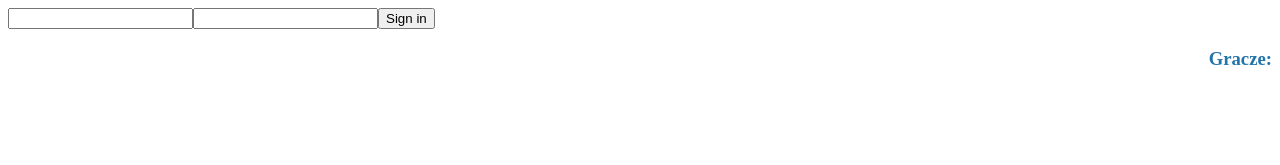
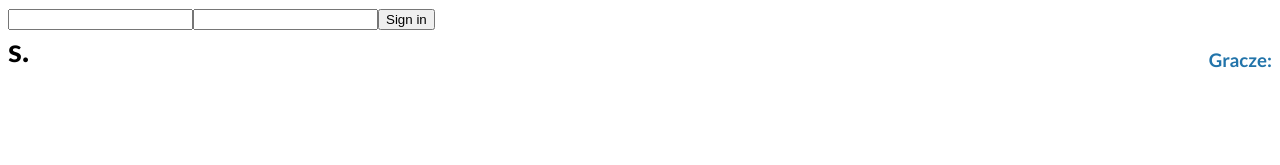
Before and after one commit to kfurmann/pracujworkshop, an Angular app: page / in a window 1280 px wide. Shown: the top 165 px of the page. Built offline with nearby package versions, Linux system fonts and the light colour scheme.

Commit message:
nice font etc

```diff
--- a/src/app/app.component.html
+++ b/src/app/app.component.html
@@ -9,6 +9,8 @@
 </form>
 
 <div class="main">
+  <app-seconds-left
+  [until]="game?.endsOn"></app-seconds-left>
   <div>
     <div class="question">
       <h1>{{game?.question}}</h1>
--- a/src/app/app.component.ts
+++ b/src/app/app.component.ts
@@ -1,6 +1,6 @@
 import { Component } from '@angular/core';
 import { WebSocketService } from '../services/websocket.service';
-import { HttpClient } from '@angular/common/http';
+import { HttpClient, HttpHeaders } from '@angular/common/http';
 import { SocketMessageTypes } from '../interfaces/message';
 
 @Component({
@@ -10,7 +10,6 @@ import { SocketMessageTypes } from '../interfaces/message';
 })
 export class AppComponent {
   title = 'app';
-
   public password = '';
 
   public player = {
@@ -18,19 +17,23 @@ export class AppComponent {
   };
 
   public playerRegistered = false;
+
   public players: any[] = [];
   public game: any;
   public archivedGames: any[] = [];
   public token = '';
+  public myAnswer: string;
 
-  public myAnswer: string;
+  private URL = 'http://localhost:3000/api';
+  private wsURL= 'ws://localhost:3000';
+  private secureHeaders = new HttpHeaders();
 
   constructor(private websocketService: WebSocketService,
               private http: HttpClient) {
   }
 
   public signIn() {
-    this.http.post('http://hidden-river-41453.herokuapp.com/api/player', {
+    this.http.post(this.URL + '/player', {
       id: this.player.name,
       password: this.password
     })
@@ -40,15 +43,19 @@ export class AppComponent {
         this.playerRegistered = true;
         this.token = response.token;
 
+        this.secureHeaders = this.secureHeaders.set('Authorization', 'Bearer ' + this.token);
+
         this.connect();
       });
   }
 
   public answer() {
-    console.log(this.player.name);
-    this.http.post('http://hidden-river-41453.herokuapp.com/api/game/play/answer', {
+    console.log(this.player.name, this.secureHeaders);
+    this.http.post(this.URL + '/game/play/answer', {
       playerId: this.player.name,
       answer: this.myAnswer
+    }, {
+      headers: this.secureHeaders
     }).subscribe((response: any) => {
       console.log('answered?', response);
     });
@@ -61,7 +68,7 @@ export class AppComponent {
   }
 
   private connect() {
-    const socket = this.websocketService.connect('ws://hidden-river-41453.herokuapp.com/', this.token);
+    const socket = this.websocketService.connect(this.wsURL, this.token);
 
     socket.subscribe((message) => {
       if (message.type === SocketMessageTypes.PLAYER) {
@@ -73,6 +80,7 @@ export class AppComponent {
           this.archivedGames.unshift(this.game);
         }
         this.game = message.body.game;
+        this.game.endsOn = new Date(this.game.endsOn);
         this.myAnswer = '';
       } else if (message.type === SocketMessageTypes.SOLUTION) {
         if (this.game) {
--- a/src/app/app.module.ts
+++ b/src/app/app.module.ts
@@ -5,6 +5,7 @@ import { AppComponent } from './app.component';
 import { WebSocketService } from '../services/websocket.service';
 import { FormsModule } from '@angular/forms';
 import { HttpClientModule } from '@angular/common/http';
+import { TimeModule } from './time/time.module';
 
 @NgModule({
   declarations: [
@@ -13,7 +14,8 @@ import { HttpClientModule } from '@angular/common/http';
   imports: [
     BrowserModule,
     FormsModule,
-    HttpClientModule
+    HttpClientModule,
+    TimeModule
   ],
   providers: [
     WebSocketService
--- /dev/null
+++ b/src/app/seconds-left/seconds-left.component.css
@@ -0,0 +1,6 @@
+:host {
+    min-width: 120px;
+
+    font-size: 2rem;
+    font-weight: 700;
+}
--- /dev/null
+++ b/src/app/seconds-left/seconds-left.component.html
@@ -0,0 +1,3 @@
+<span>
+  {{ secondsLeft }} s.
+</span>
--- /dev/null
+++ b/src/app/seconds-left/seconds-left.component.ts
@@ -0,0 +1,50 @@
+import { Component, Input, OnChanges, OnInit, SimpleChanges } from '@angular/core';
+import { Observable } from 'rxjs/Observable';
+import 'rxjs/add/observable/interval';
+import 'rxjs/add/operator/take';
+import { Subscription } from 'rxjs/Subscription';
+import 'rxjs/add/operator/startWith';
+
+@Component({
+  selector: 'app-seconds-left',
+  templateUrl: './seconds-left.component.html',
+  styleUrls: ['./seconds-left.component.css']
+})
+export class SecondsLeftComponent implements OnInit, OnChanges {
+
+  @Input() public readonly until: Date;
+
+  public secondsLeft: number;
+
+  private intervalSubscription: Subscription;
+
+  constructor() {
+  }
+
+  ngOnInit() {
+  }
+
+  ngOnChanges(ch: SimpleChanges): void {
+
+    console.log(ch);
+    if (ch['until'].currentValue) {
+
+      let left = Math.floor((ch['until'].currentValue.getTime() - (new Date()).getTime()) / 1000  );
+
+      console.log(left);
+
+      if (this.intervalSubscription) {
+        this.intervalSubscription.unsubscribe();
+      }
+
+      this.intervalSubscription = Observable.interval(100)
+        .startWith(Math.round(left))
+        .take(Math.round(left * 10))
+        .subscribe(() => {
+          left -= .1;
+          this.secondsLeft = Math.round(left);
+        });
+    }
+  }
+
+}
--- a/src/styles.css
+++ b/src/styles.css
@@ -1 +1,7 @@
 /* You can add global styles to this file, and also import other style files */
+
+@import url('https://fonts.googleapis.com/css?family=Lato:400,400i,700,700i&subset=latin-ext');
+
+body {
+    font-family: 'Lato', sans-serif;
+}
```
Also changed, not shown: src/app/time/time.module.ts (added, +8 -0 lines), 1 other file (tests, documents, lock files or other folders).
